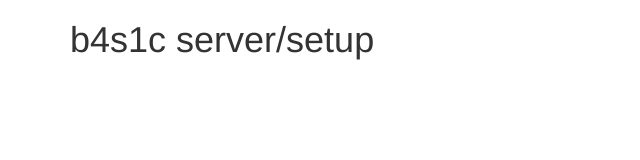
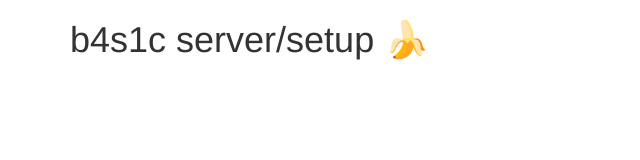
Before and after one commit to alextrastero/b4s1c, a website: page index.html in a window 1280 px wide. Shown: the full height of the page, 0-640 px from the left. Drawn offline with nearby package versions, Linux system fonts and the light colour scheme; files that its build step writes are made by us from their sources.

Commit message:
Spaces in gulpfile

```diff
--- a/gulpfile.js
+++ b/gulpfile.js
@@ -14,14 +14,17 @@
     .pipe(gulp.dest('.'))
     .pipe(livereload());
 });
+
 gulp.task('watch', function() {
   livereload.listen();
   gulp.watch('*.scss', ['sass']);
 });
+
 gulp.task('express', function() {
   var express = require('express');
   var app = express();
   app.use(express.static(__dirname));
   app.listen(3000);
 });
+
 gulp.task('default', ['watch', 'sass', 'express']);
--- a/index.html
+++ b/index.html
@@ -8,7 +8,7 @@
 </head>
 <body>
   <div class="container">
-    <h1>b4s1c server/setup</h1>
+    <h1>b4s1c server/setup 🍌</h1>
   </div>
 </body>
 </html>
```
